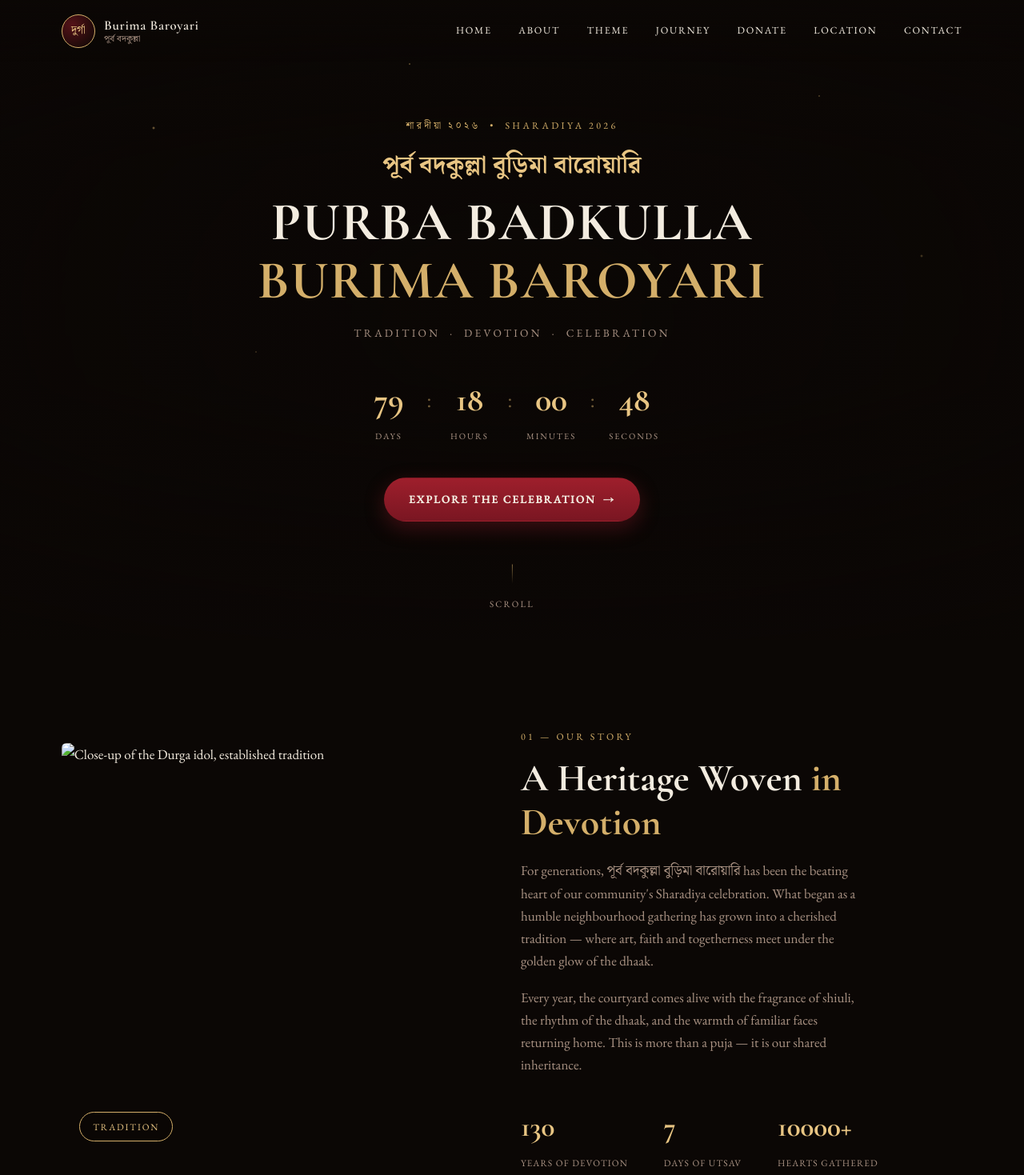
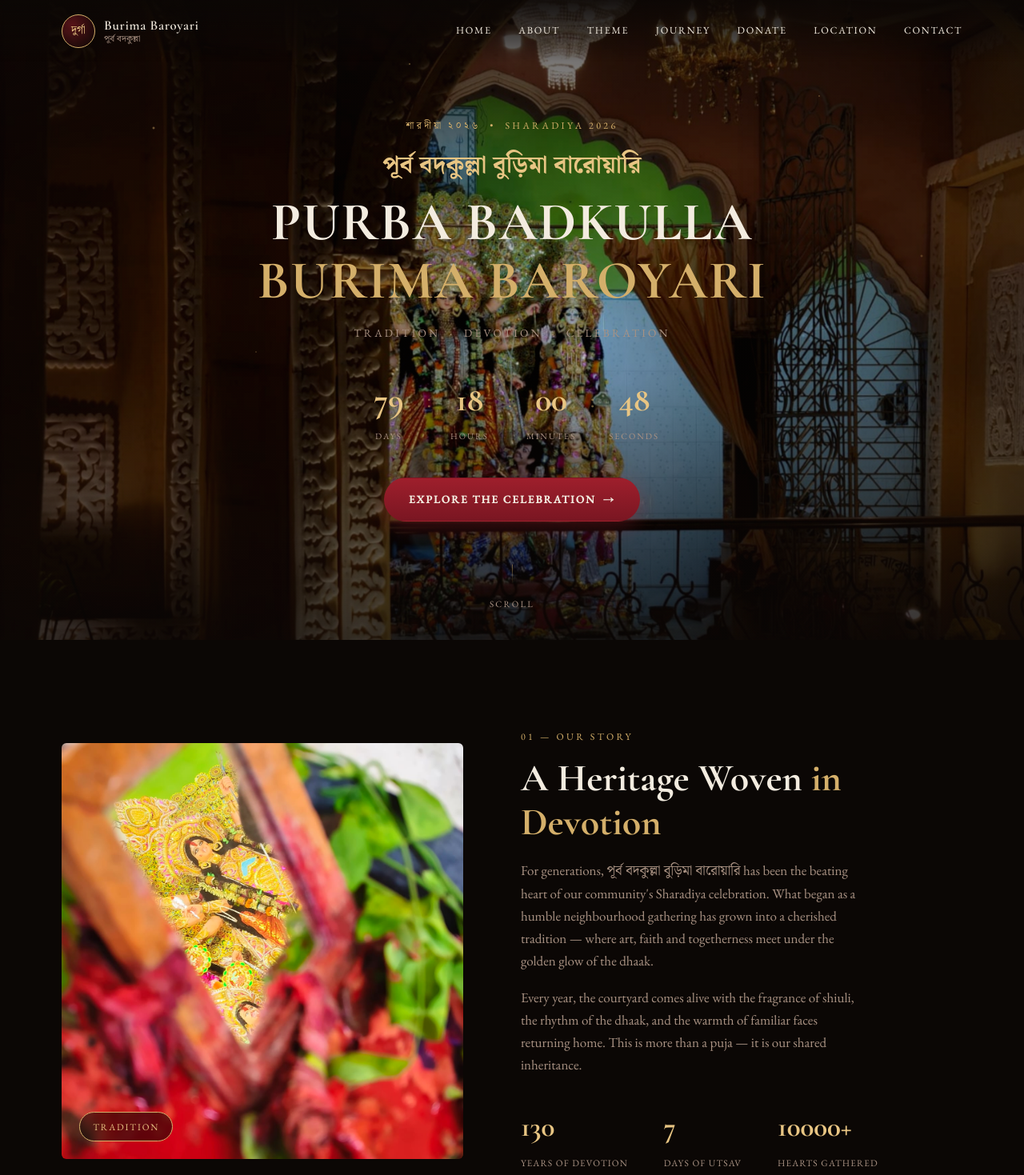
Before and after one commit to SRIJITx/puja-web, a plain HTML site: page index.html in a window 1280 px wide. Shown: the top 1469 px of the page at 80% size. Drawn offline with nearby package versions, Linux system fonts and the light colour scheme.

Commit message:
Update index.html

```diff
--- a/index.html
+++ b/index.html
@@ -41,7 +41,7 @@
 <!-- ===== HERO ===== -->
 <section class="hero" id="home">
   <div class="hero-bg">
-    <img src="attachments/hero.jpg" alt="Maa Durga idol at Purba Badkulla Burima Baroyari mandap">
+    <img src="hero.jpg" alt="Maa Durga idol at Purba Badkulla Burima Baroyari mandap">
     <div class="hero-veil"></div>
   </div>
 
@@ -79,7 +79,7 @@
 <section class="section about" id="about">
   <div class="about-grid">
     <div class="about-image reveal">
-      <img src="attachments/xyz.jpeg" alt="Close-up of the Durga idol, established tradition">
+      <img src="xyz.jpeg" alt="Close-up of the Durga idol, established tradition">
       <span class="badge"> Tradition</span>
     </div>
 
@@ -118,7 +118,7 @@
       <a href="#journey" class="btn btn-outline">See the Journey <span class="arrow">→</span></a>
     </div>
     <div class="about-image reveal">
-      <img src="attachments/hero.jpg" alt="This year's Durga Puja theme and mandap decor">
+      <img src="hero.jpg" alt="This year's Durga Puja theme and mandap decor">
       <span class="badge">Sharadiya 2026</span>
     </div>
   </div>
```
